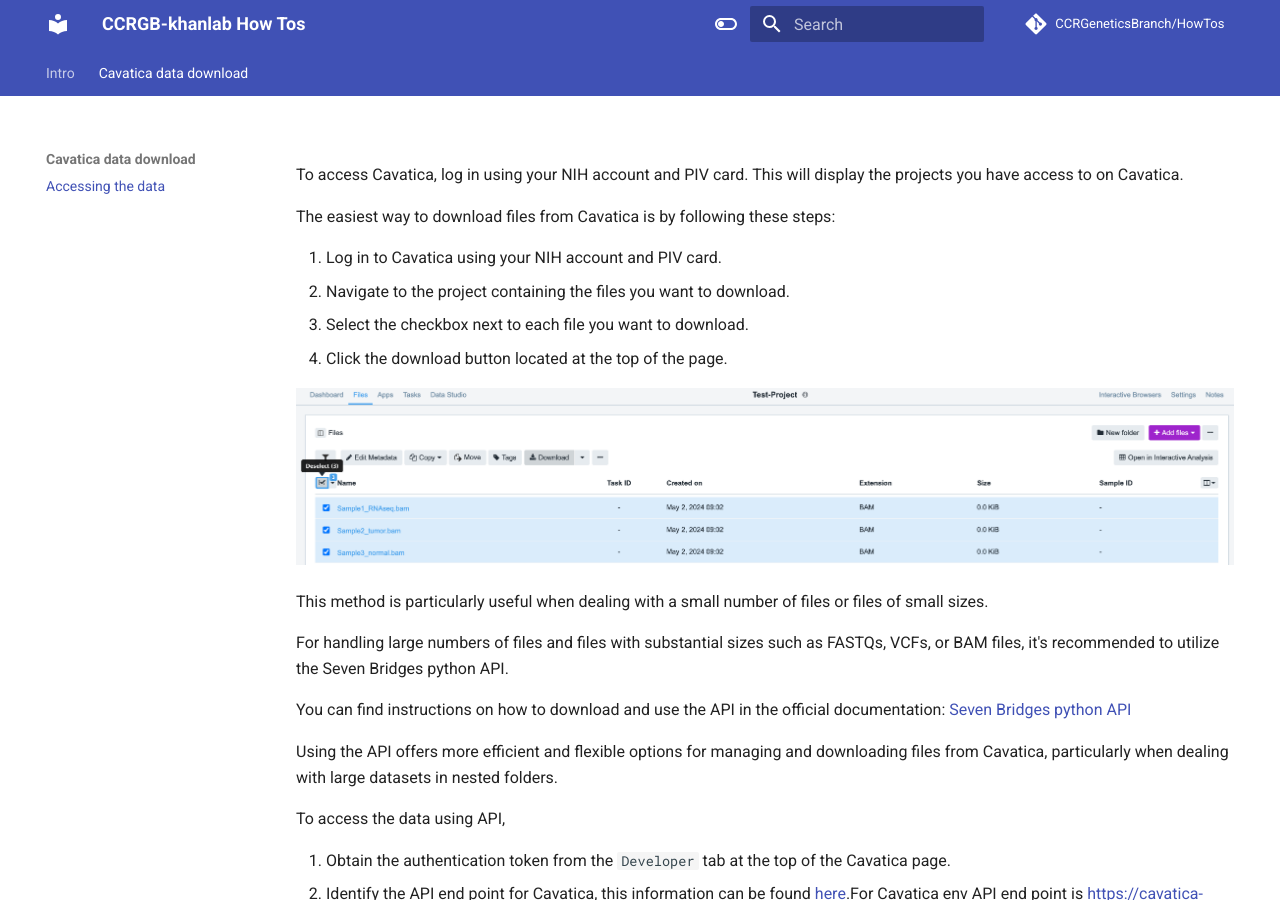
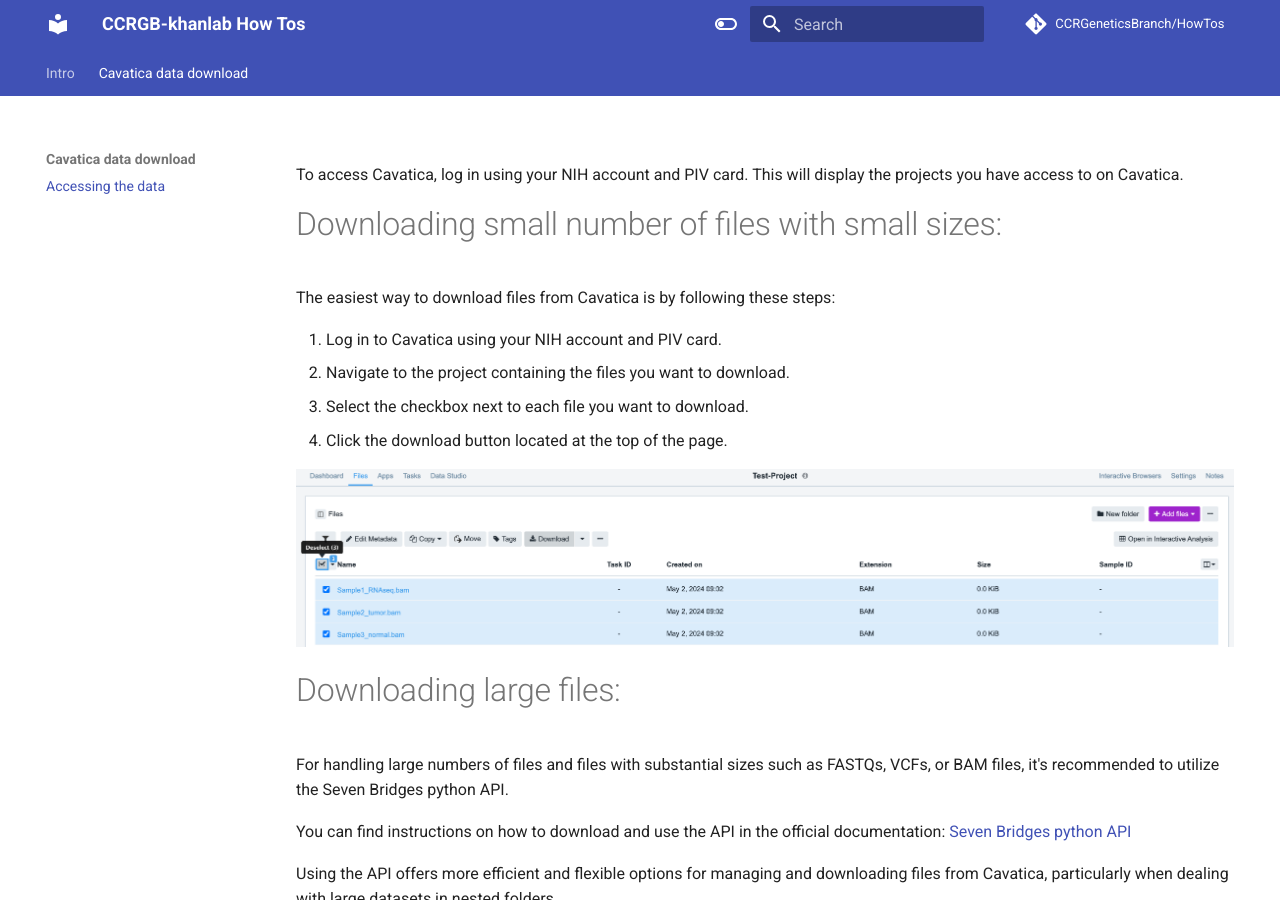
Before and after one commit to CCRGeneticsBranch/HowTos, an MkDocs documentation site: the page built from docs/Cavatica/Overview.md, in a window 1280 px wide and 900 px high. Built offline with MkDocs 1.6.1 and Material for MkDocs 9.7.7, drawn with Linux system fonts in a browser that asks for light colours; comment, search, counter and statistics services are not loaded; the version menu is left out.

Commit message:
Minor update

````diff
--- a/docs/Cavatica/Overview.md
+++ b/docs/Cavatica/Overview.md
@@ -1,5 +1,6 @@
 To access Cavatica, log in using your NIH account and PIV card. This will display the projects you have access to on Cavatica.
 
+#Downloading small number of files with small sizes:
 The easiest way to download files from Cavatica is by following these steps:
 
 1. Log in to Cavatica using your NIH account and PIV card.
@@ -9,7 +10,8 @@
 
 ![Image title](../images/Cavatica_web_download.png)
 
-This method is particularly useful when dealing with a small number of files or files of small sizes.
+
+#Downloading large files:
 
 For handling large numbers of files and files with substantial sizes such as FASTQs, VCFs, or BAM files, it's recommended to utilize the Seven Bridges python API.
 
@@ -66,6 +68,7 @@
 
 ```
 
+
 #Downloading files:
 
 Get a list of file_ids from the above step.
````
